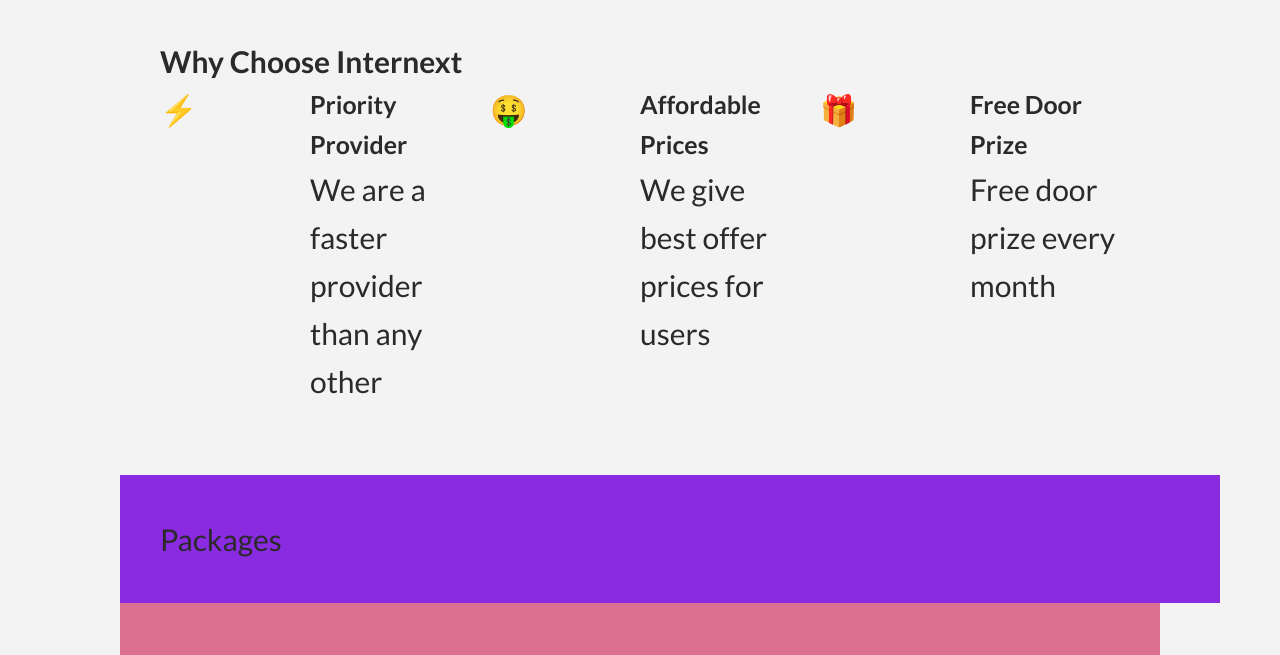
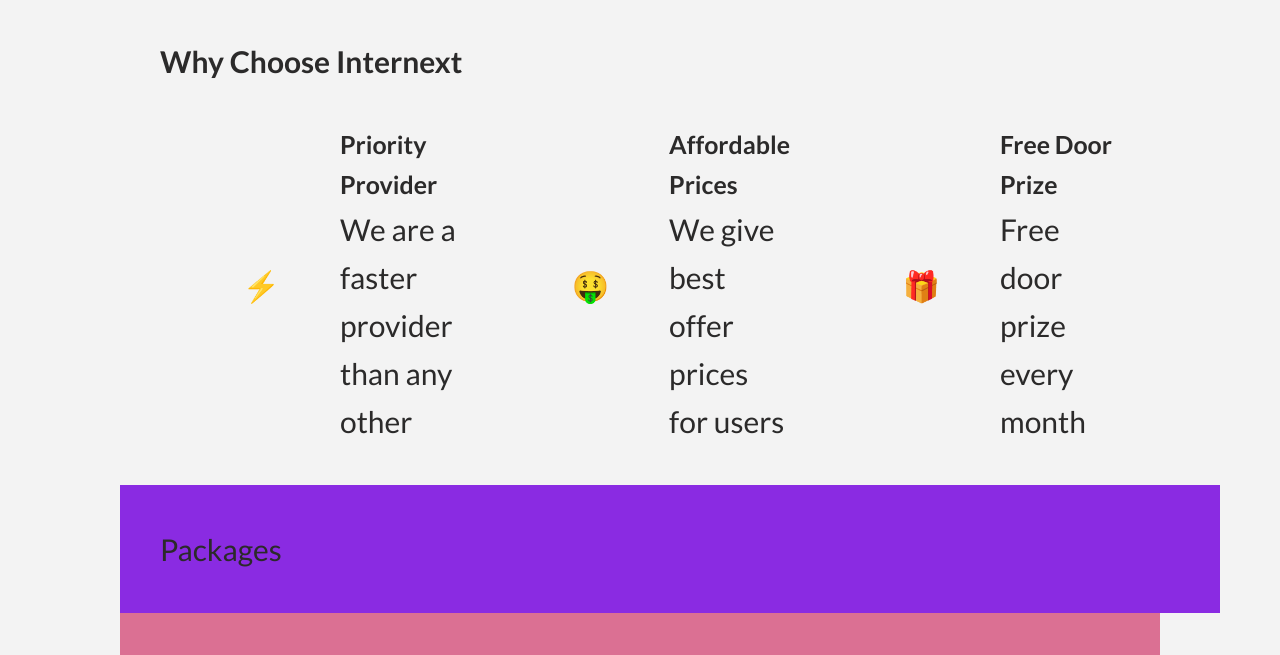
Before and after one commit to rtambunt/internext-landing-page, a website: page index.html in a window 1280 px wide. Shown: the part 811-1466 px from the top of the page. Drawn offline with Linux system fonts and the light colour scheme.

Commit message:
Add qualities h4 to grid and align grid items

```diff
--- a/index.html
+++ b/index.html
@@ -31,7 +31,6 @@
       <div class="qualities">
         <h4 class="heading-4">Why Choose Internext</h4>
 
-        <div class="qualities__grid">
         <div class="quality">
           <p class="quality__emote">⚡️</p>
           <h5 class="heading-5">Priority Provider</h5>
@@ -50,7 +49,6 @@
           <p class="quality__text">Free door prize every month</p>
         </div>
       </div>
-      </div>
 
       <div class="packages">Packages</div>
 
--- a/sass/_qualities.scss
+++ b/sass/_qualities.scss
@@ -1,20 +1,26 @@
 .qualities {
   grid-column: center-start / center-end;
 
-  &__grid {
   display: grid;
   grid-template-columns: repeat(3, 1fr);
   grid-template-rows: repeat(2, min-content);
-    grid-gap: 3rem;
+  grid-row-gap: 4rem;
+  grid-column-gap: 3rem;
+
+  h4 {
+    grid-column: 1 / -1;
+  }
+}
 
 .quality {
   display: grid;
   grid-template-columns: repeat(2, 1fr);
   grid-template-rows: repeat(2, min-content);
+  justify-items: end;
+  align-items: center;
+  grid-column-gap: 6rem;
 
   &__emote {
     grid-row: 1 / -1;
   }
 }
-  }
-}
```
Also changed, not shown: css/style.css. Lines whose indentation alone changed are shown as unchanged.
